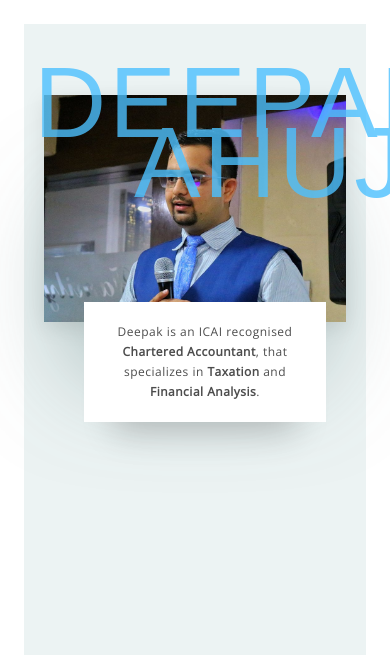
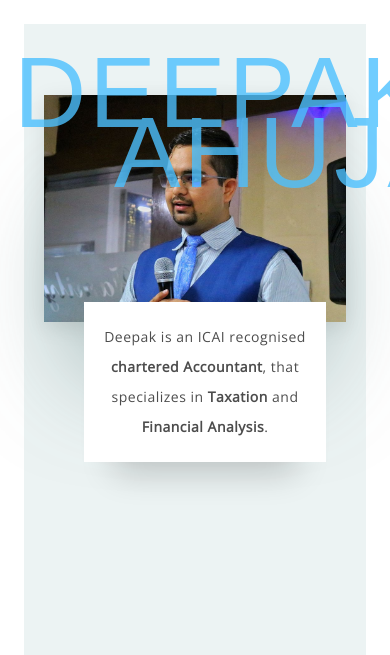
Before and after one commit to kaymas/daca, a plain HTML site: page index.html in a window 390 px wide. Shown: the top 655 px of the page. Drawn offline with nearby package versions, Linux system fonts and the light colour scheme; a web font is replaced by a local one.

Commit message:
added icons and some media line fixes in css

```diff
--- a/index.html
+++ b/index.html
@@ -7,7 +7,7 @@
   <link href="https://fonts.googleapis.com/css?family=Open+Sans" rel="stylesheet">
   <link rel="stylesheet" href="https://cdnjs.cloudflare.com/ajax/libs/font-awesome/4.7.0/css/font-awesome.css">
   <link rel="stylesheet" href="styles.css">
-  <title>CA Deepak</title>
+  <title>Mockup</title>
 </head>
 <body>
 
@@ -24,7 +24,7 @@
       </div>
       <div class="blurb">
 
-        Deepak is an ICAI recognised <strong>Chartered Accountant</strong>, that specializes in
+        Deepak is an ICAI recognised <strong>chartered Accountant</strong>, that specializes in
         <strong>Taxation</strong> and <strong>Financial Analysis</strong>.
 
       </div>
@@ -40,6 +40,7 @@
       <div class="section-number">.2</div>
       <div class="title">Social</div>
       <div class="icons">
+        <a href="https://www.linkedin.com/in/ahujadeepak93/"><i class="fa fa-linkedin"></i></a>
         <a href="https://www.facebook.com/whoDeepakAhuja"><i class="fa fa-facebook"></i></a>
         <a href="https://www.instagram.com/whodeepakahuja/"><i class="fa fa-instagram"></i></a>
         <a href="https://twitter.com/whoDeepakAhuja"><i class="fa fa-twitter"></i></a>
--- a/styles.sass
+++ b/styles.sass
@@ -56,6 +56,7 @@
       position: absolute
       line-height: 5rem
       font-size: 1.8rem
+      font-weight: 500
       top: 0rem
       left: 0rem
       letter-spacing: 0.05rem
@@ -135,14 +136,14 @@
         @media (max-width: 600px)
           width: 300px
           font-size: 100px
-          left: -100px
+          left: -120px
 
           .line2
-            margin-top: -20px
+            margin-top: -30px
             margin-left: -50px
 
           .line1
-            margin-top: 10px
+            margin-top: 0px
 
 
       .blurb
@@ -156,31 +157,26 @@
 
 
         @media (max-width: 1400px)
-          margin-left: -220px
-          margin-top: -200px
-          margin-bottom: 0px
+          margin-left: -120px
+          margin-top: -60px
 
-        @media (max-width: 1100px)
-          margin-left: -120px
+          background: white
+          padding: 20px
+          box-shadow: 0px 40px 34px -30px rgba(0,0,0,0.2)
+          font-size: 16px
+          line-height: 3rem
+
+        @media (max-width: 960px)
+          font-size: 14px
 
         @media (max-width: 780px)
-          font-size: 14px
-          line-height: 3rem
-          margin-top: -100px
+          margin-top: -40px
 
         @media (max-width: 600px)
           margin-left: 40px
           margin-right: 20px
           width: auto
-          background: white
-          padding: 20px
-          box-shadow: 0px 40px 34px -30px rgba(0,0,0,0.2)
           margin-top: -20px
-          font-size: 12px
-          line-height: 2rem
-
-
-
 
 
   .section-contact
```
Also changed, not shown: styles.css, 1 other file.
